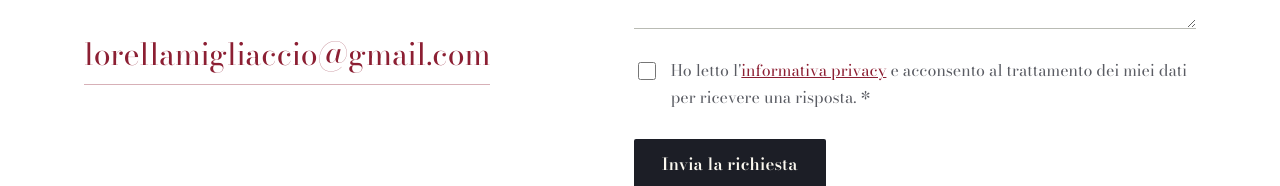
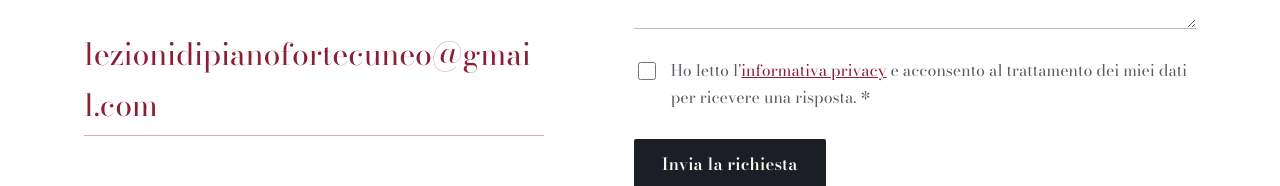
Before and after one commit to Gianma1/Gianma1.github.io, a plain HTML site: page index.html in a window 1280 px wide. Shown: the part 1966-2152 px from the top of the page. Drawn offline with Linux system fonts and the light colour scheme.

Commit message:
Nuova email di contatto
Co-Authored-By: Claude Opus 5.5 <noreply@anthropic.com>
Claude-Session: https://claude.ai/code/session_01TZCzpr6qYGCTHLEcgWV69C

```diff
--- a/index.html
+++ b/index.html
@@ -7,7 +7,7 @@
 <!-- ============================================================
      DA PERSONALIZZARE (cerca questi testi nel file e sostituiscili):
      - https://lezioni-piano-cuneo.vercel.app/      → indirizzo definitivo del sito
-     - lorellamigliaccio@gmail.com               → email di Lorella
+     - lezionidipianofortecuneo@gmail.com               → email di Lorella
      ============================================================ -->
 
 <title>Lezioni di pianoforte a Cuneo e Cervasca</title>
@@ -40,7 +40,7 @@
       "@id": "https://lezioni-piano-cuneo.vercel.app/#lorella",
       "name": "Lorella",
       "jobTitle": "Insegnante di pianoforte",
-      "email": "mailto:lorellamigliaccio@gmail.com",
+      "email": "mailto:lezionidipianofortecuneo@gmail.com",
       "url": "https://lezioni-piano-cuneo.vercel.app/",
       "image": "https://lezioni-piano-cuneo.vercel.app/img/lorella.jpg",
       "address": {
@@ -453,10 +453,10 @@ footer a{color:var(--ottone-chiaro)}
       <h2>Prenota la lezione gratuita</h2>
       <p>Compila il modulo e premi <em>Invia la richiesta</em>: il tuo messaggio mi arriva via email e <strong>ti ricontatterò io</strong> al più presto per fissare la prima lezione.</p>
       <p>Se preferisci, puoi anche scrivermi direttamente a questo indirizzo. Ti risponderò allo stesso modo:</p>
-      <a class="indirizzo-email" href="mailto:lorellamigliaccio@gmail.com">lorellamigliaccio@gmail.com</a>
+      <a class="indirizzo-email" href="mailto:lezionidipianofortecuneo@gmail.com">lezionidipianofortecuneo@gmail.com</a>
     </div>
 
-    <form class="modulo" id="modulo" action="https://formsubmit.co/ajax/lorellamigliaccio@gmail.com" method="POST" novalidate>
+    <form class="modulo" id="modulo" action="https://formsubmit.co/ajax/lezionidipianofortecuneo@gmail.com" method="POST" novalidate>
       <input type="hidden" name="_subject" value="Nuova richiesta dal sito: lezioni di pianoforte">
       <input type="hidden" name="_template" value="table">
       <input type="text" name="_honey" class="trappola" tabindex="-1" autocomplete="off" aria-hidden="true">
@@ -524,7 +524,7 @@ footer a{color:var(--ottone-chiaro)}
     <details id="privacy">
       <summary>Informativa privacy</summary>
       <div>
-        <p>Titolare del trattamento è l'insegnante, Lorella (<a href="mailto:lorellamigliaccio@gmail.com">lorellamigliaccio@gmail.com</a>). I dati inseriti nel modulo (nome, email, telefono facoltativo e messaggio) sono usati solo per rispondere alla richiesta e organizzare le lezioni, sulla base del consenso dato con l'invio. Il modulo è inoltrato via email tramite il servizio FormSubmit (formsubmit.co). I dati non sono ceduti a terzi né usati per pubblicità e sono conservati per il tempo necessario a gestire la richiesta. Puoi chiedere in qualsiasi momento accesso, rettifica o cancellazione scrivendo all'indirizzo sopra, e hai diritto di reclamo al Garante per la protezione dei dati personali.</p>
+        <p>Titolare del trattamento è l'insegnante, Lorella (<a href="mailto:lezionidipianofortecuneo@gmail.com">lezionidipianofortecuneo@gmail.com</a>). I dati inseriti nel modulo (nome, email, telefono facoltativo e messaggio) sono usati solo per rispondere alla richiesta e organizzare le lezioni, sulla base del consenso dato con l'invio. Il modulo è inoltrato via email tramite il servizio FormSubmit (formsubmit.co). I dati non sono ceduti a terzi né usati per pubblicità e sono conservati per il tempo necessario a gestire la richiesta. Puoi chiedere in qualsiasi momento accesso, rettifica o cancellazione scrivendo all'indirizzo sopra, e hai diritto di reclamo al Garante per la protezione dei dati personali.</p>
         <p>Il sito non usa cookie di profilazione né strumenti di statistica. Il carattere tipografico è ospitato sul sito stesso.</p>
       </div>
     </details>
```
Also changed, not shown: 1 other file.
